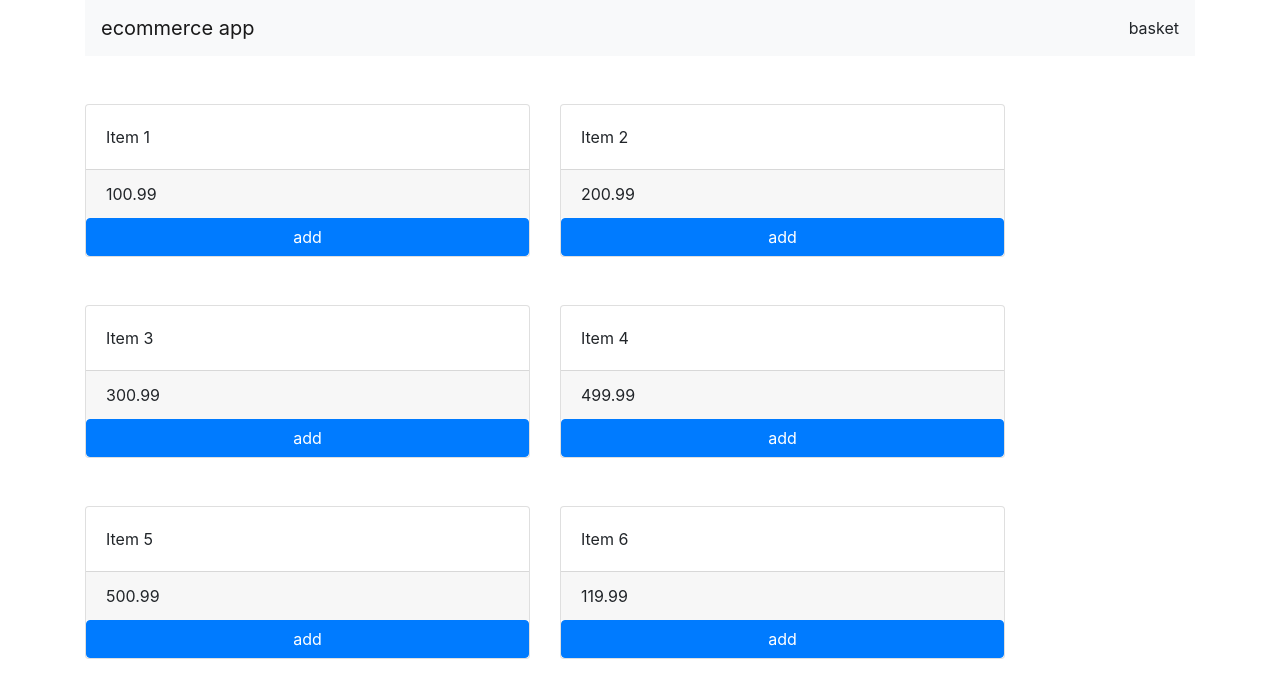
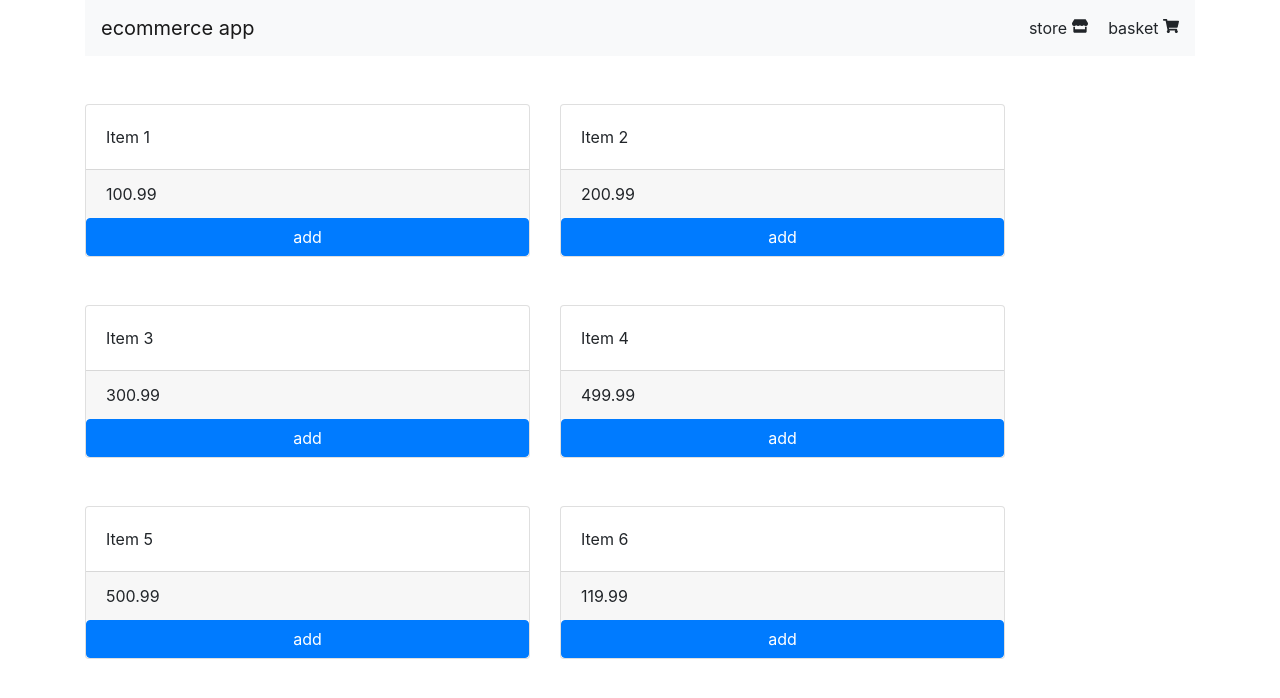
Before and after one commit to kamilpastuszka/react-hooks-typescript-ecommerce, a React (Create React App) app: page / in a window 1280 px wide. Shown: the top 698 px of the page. Built offline with nearby package versions, Linux system fonts and the light colour scheme.

Commit message:
integating react-icons

```diff
--- a/src/components/Nav.js
+++ b/src/components/Nav.js
@@ -1,4 +1,5 @@
 import React from "react";
+import { FaShoppingCart, FaStore } from "react-icons/fa";
 
 export default function Nav() {
   return (
@@ -6,7 +7,16 @@ export default function Nav() {
       <nav className="navbar navbar-expand-lg navbar-light bg-light align-content-between">
         <div className="navbar-brand">ecommerce app</div>
         <div className="collapse navbar-collapse" id="navbarColor02" />
-        <div className="pull-right">basket </div>
+        <div className="pull-right align-items-center">
+          <span className="mr-3">
+            {" "}
+            store <FaStore />{" "}
+          </span>
+          <span>
+            {" "}
+            basket <FaShoppingCart />{" "}
+          </span>
+        </div>
       </nav>
     </>
   );
```
